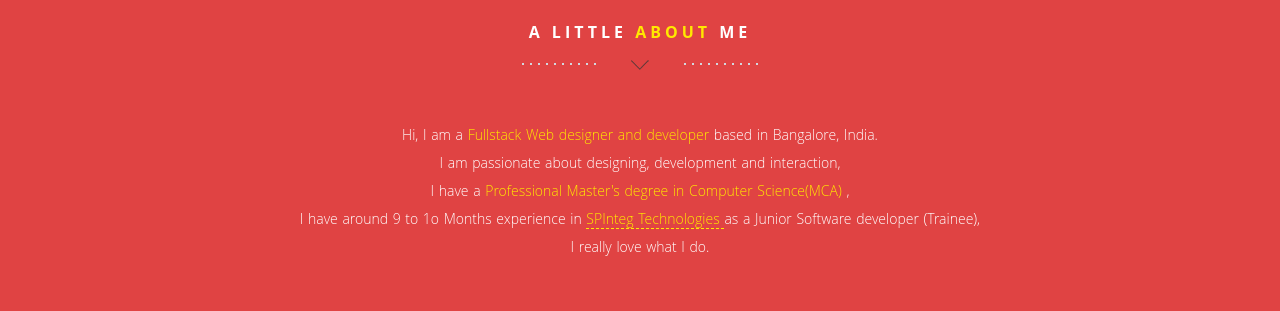
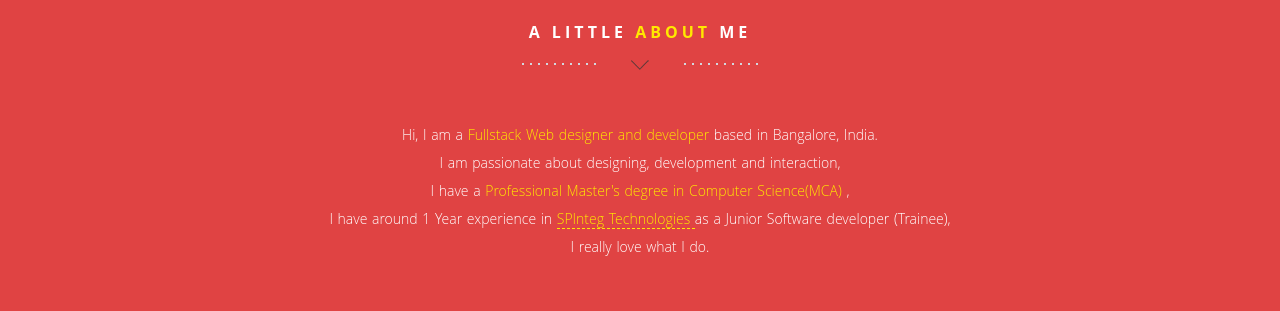
Before and after one commit to chethanyadavtl123/Portfolio, a plain HTML site: page index.html in a window 1280 px wide. Shown: the part 940-1251 px from the top of the page. Drawn offline with nearby package versions, Linux system fonts and the light colour scheme.

Commit message:
4th commit

```diff
--- a/index.html
+++ b/index.html
@@ -149,7 +149,7 @@
                 Professional Master's degree in Computer Science(MCA) </span
               >,<br />
 
-              I have around 9 to 1o Months experience in
+              I have around 1 Year experience in
               <a href="#"> SPInteg Technologies </a> as a Junior Software
               developer (Trainee),<br />
               I really love what I do. <br />
```
